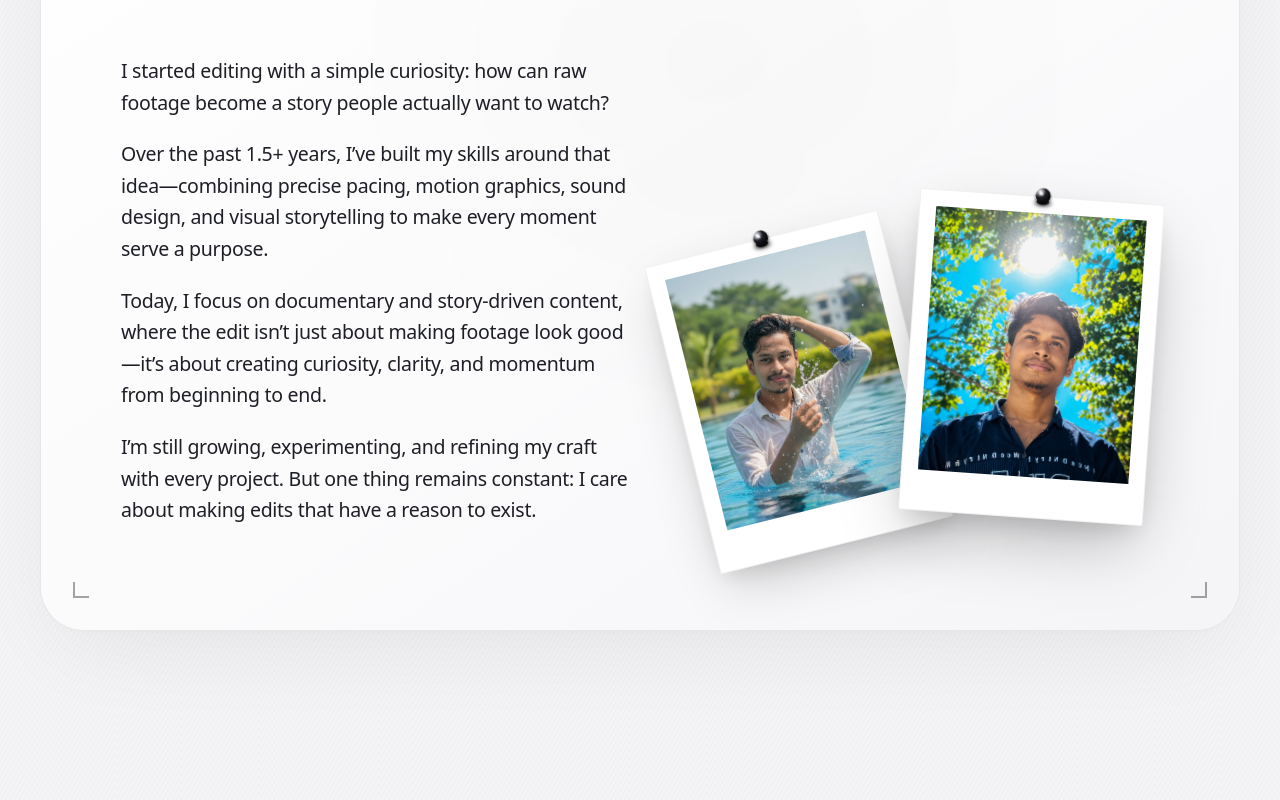
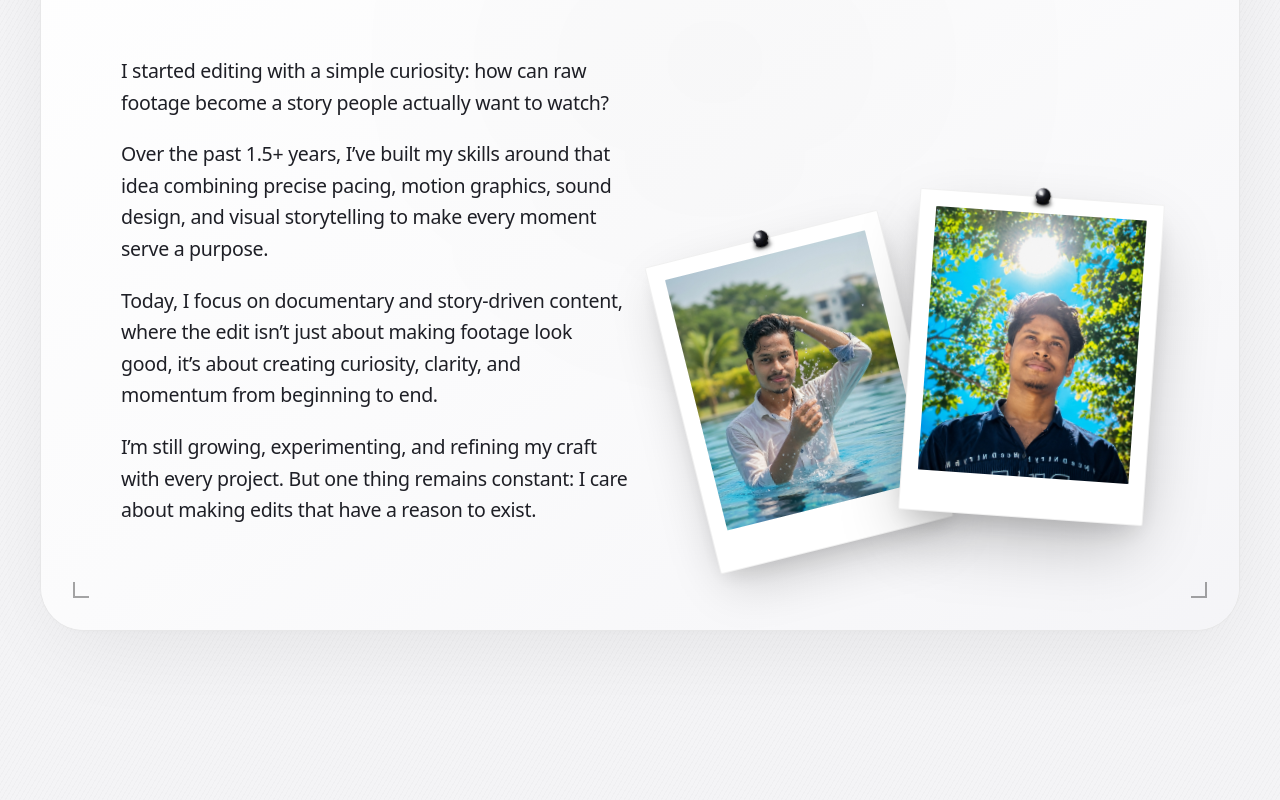
Before and after one commit to Borshon-kabir/my-portfolio, a Next.js app: page / in a window 1280 px wide. Shown: the part 3400-4200 px from the top of the page. Built offline with nearby package versions, Linux system fonts and the light colour scheme.

Commit message:
fix(about): update punctuation in My Story narrative

```diff
--- a/components/MyStory.tsx
+++ b/components/MyStory.tsx
@@ -15,12 +15,12 @@ export const STORY_CONFIG = {
 
   // Main story statement
   storyText:
-    "I started editing with a simple curiosity: how can raw footage become a story people actually want to watch?\n\nOver the past 1.5+ years, I’ve built my skills around that idea—combining precise pacing, motion graphics, sound design, and visual storytelling to make every moment serve a purpose.\n\nToday, I focus on documentary and story-driven content, where the edit isn’t just about making footage look good—it’s about creating curiosity, clarity, and momentum from beginning to end.\n\nI’m still growing, experimenting, and refining my craft with every project. But one thing remains constant: I care about making edits that have a reason to exist.",
+    "I started editing with a simple curiosity: how can raw footage become a story people actually want to watch?\n\nOver the past 1.5+ years, I’ve built my skills around that idea combining precise pacing, motion graphics, sound design, and visual storytelling to make every moment serve a purpose.\n\nToday, I focus on documentary and story-driven content, where the edit isn’t just about making footage look good, it’s about creating curiosity, clarity, and momentum from beginning to end.\n\nI’m still growing, experimenting, and refining my craft with every project. But one thing remains constant: I care about making edits that have a reason to exist.",
 
   paragraphs: [
     "I started editing with a simple curiosity: how can raw footage become a story people actually want to watch?",
-    "Over the past 1.5+ years, I’ve built my skills around that idea—combining precise pacing, motion graphics, sound design, and visual storytelling to make every moment serve a purpose.",
-    "Today, I focus on documentary and story-driven content, where the edit isn’t just about making footage look good—it’s about creating curiosity, clarity, and momentum from beginning to end.",
+    "Over the past 1.5+ years, I’ve built my skills around that idea combining precise pacing, motion graphics, sound design, and visual storytelling to make every moment serve a purpose.",
+    "Today, I focus on documentary and story-driven content, where the edit isn’t just about making footage look good, it’s about creating curiosity, clarity, and momentum from beginning to end.",
     "I’m still growing, experimenting, and refining my craft with every project. But one thing remains constant: I care about making edits that have a reason to exist.",
   ],
 
```
